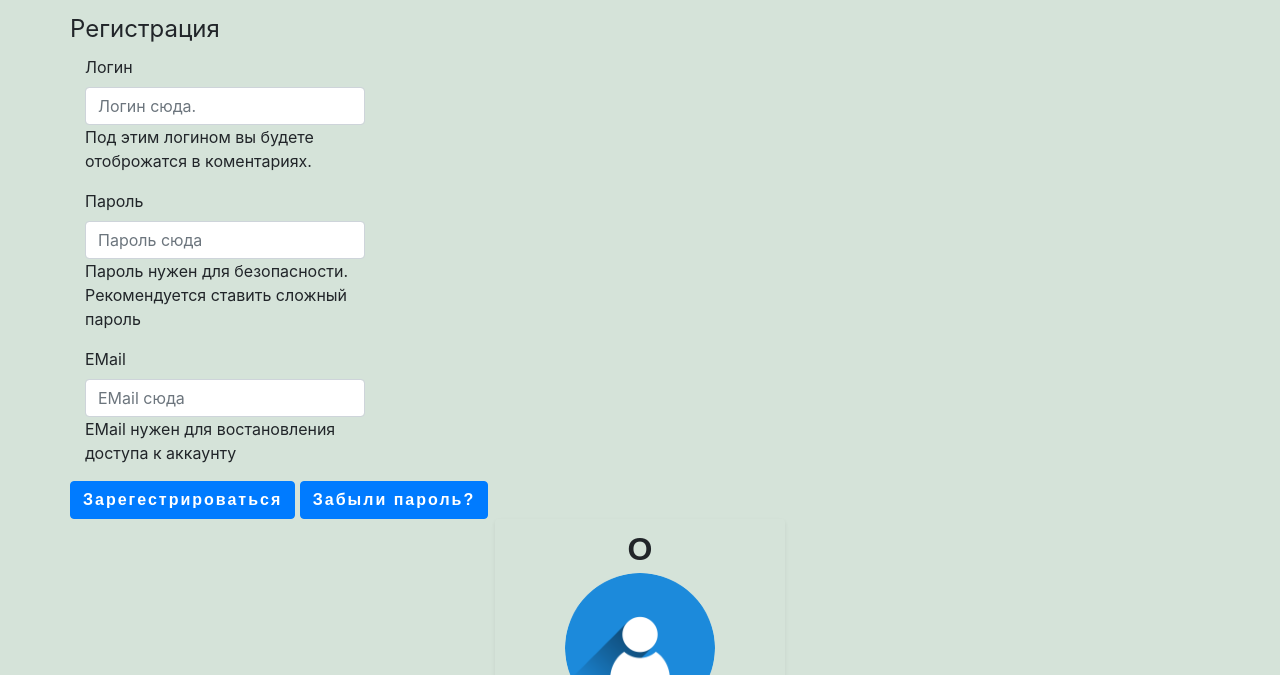
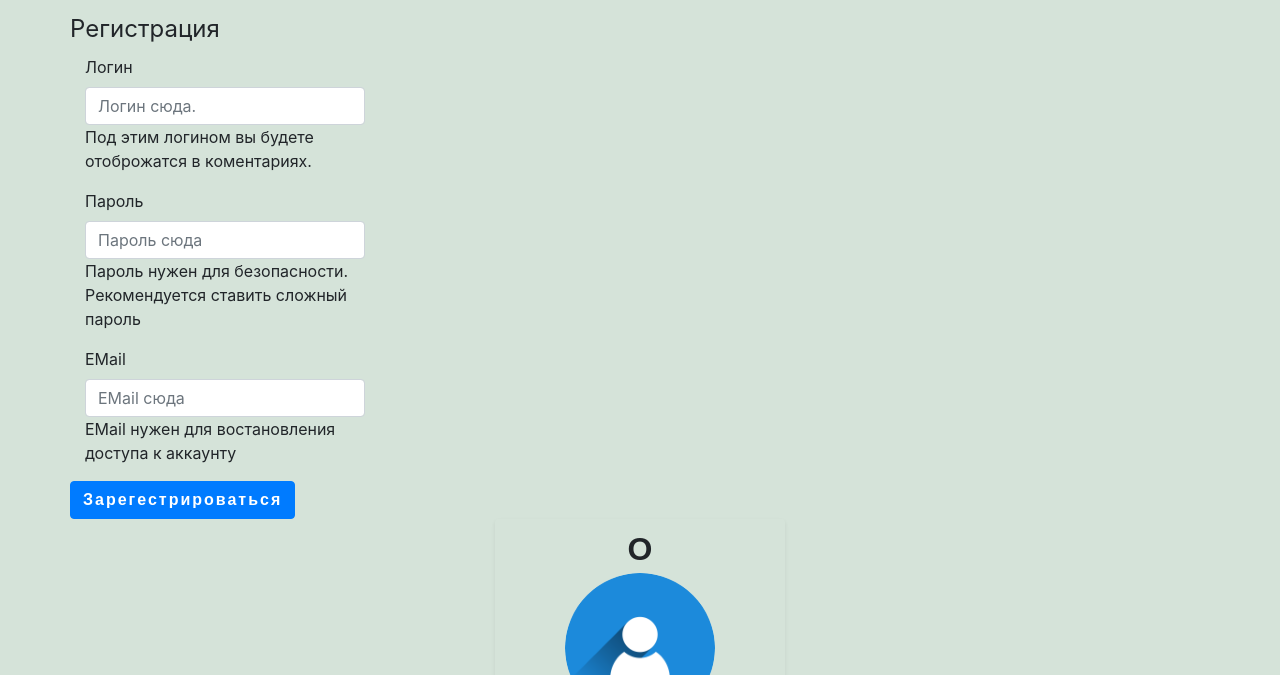
Before and after one commit to romb02/romb02.github.io, a plain HTML site: page register.html in a window 1280 px wide. Shown: the part 125-800 px from the top of the page. Drawn offline with nearby package versions, Linux system fonts and the light colour scheme; a web font is replaced by a local one.

Commit message:
Update register.html

```diff
--- a/register.html
+++ b/register.html
@@ -109,7 +109,7 @@
           </div>
         </div>
         <a href="index.html" class="btn btn-primary">Зарегестрироваться</a>
-        <a href="forgetpass.html" class="btn btn-primary">Забыли пароль?</a>
+
 
 
         </fieldset>
```
